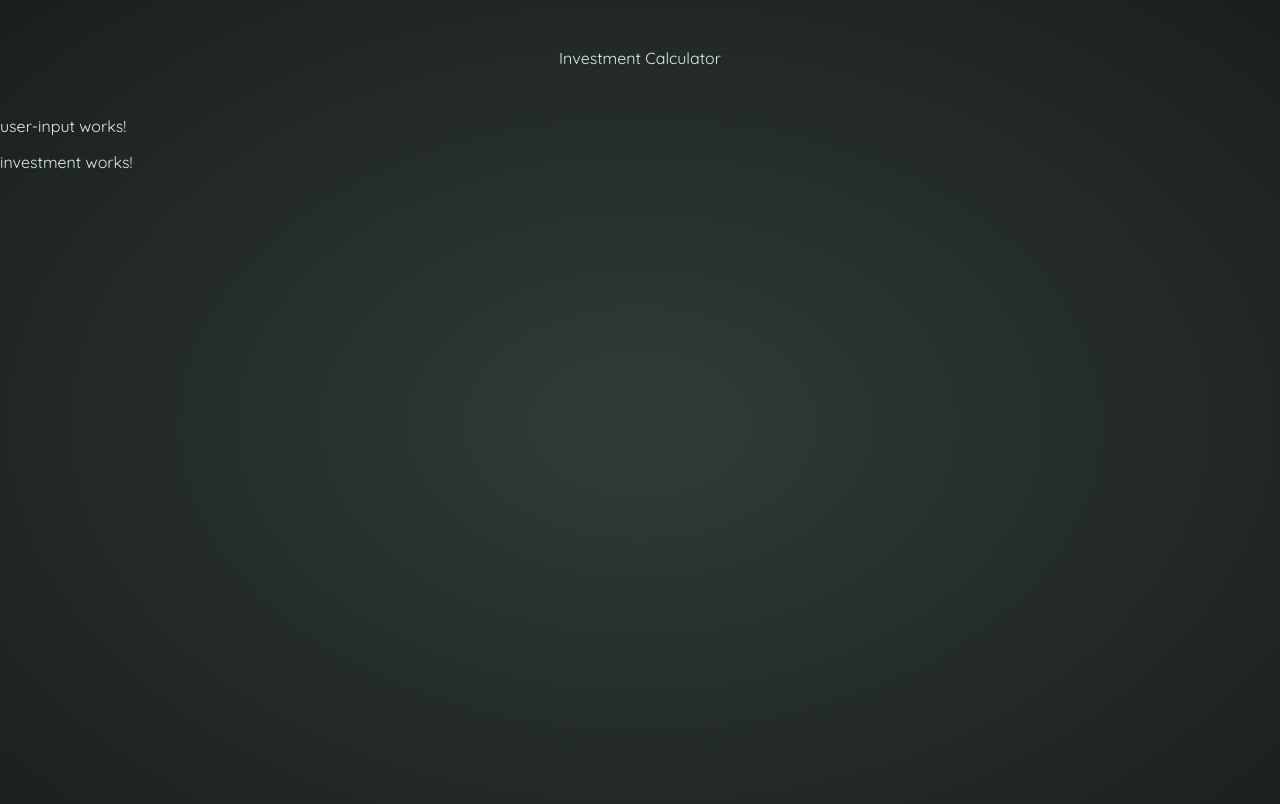
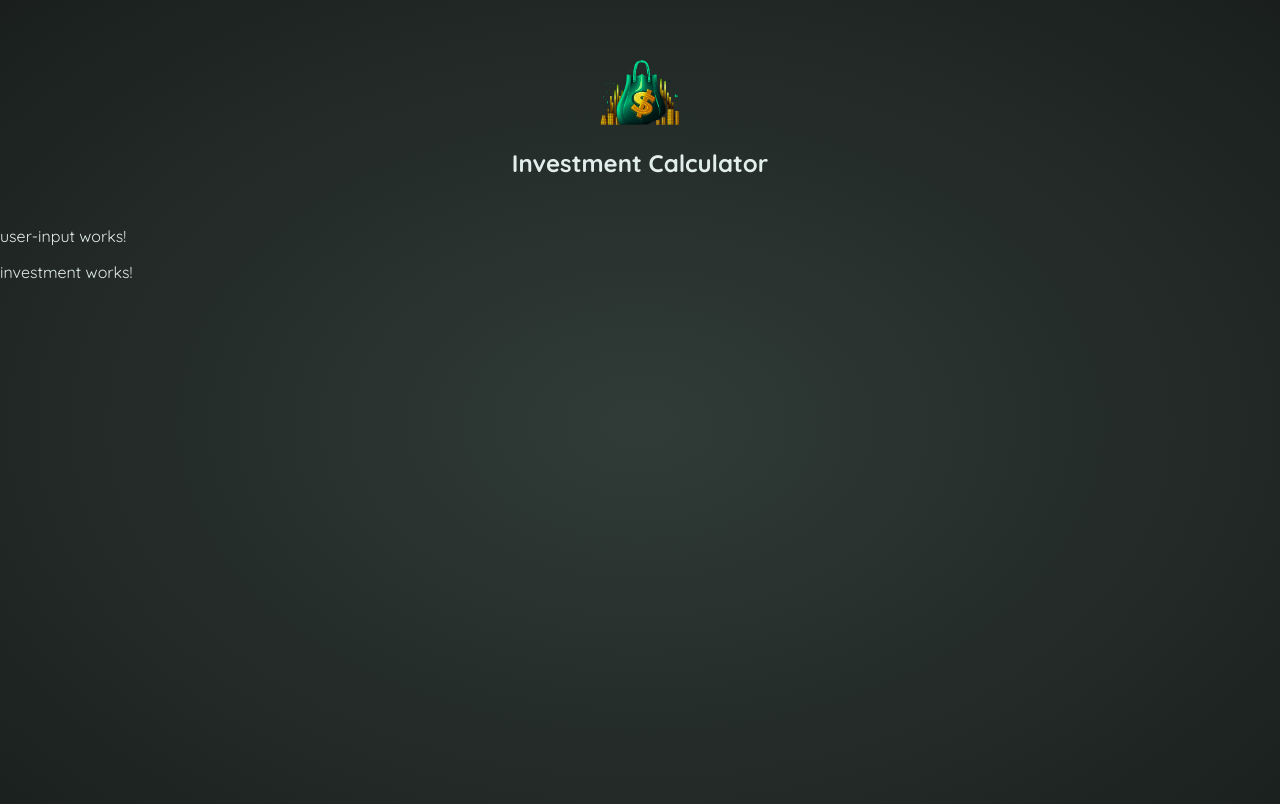
Before and after one commit to Suganya1990/InvestmentReturnApp, an Angular app in the folder investmentApp/: page / in a window 1280 px wide. Shown: the top 804 px of the page. Built offline with nearby package versions, Linux system fonts and the light colour scheme.

Commit message:
updated .html
added html

```diff
--- a/investmentApp/angular.json
+++ b/investmentApp/angular.json
@@ -21,6 +21,7 @@
             ],
             "tsConfig": "tsconfig.app.json",
             "assets": [
+              "src/assets",
               {
                 "glob": "**/*",
                 "input": "public"
--- a/investmentApp/src/app/header/header.component.html
+++ b/investmentApp/src/app/header/header.component.html
@@ -1 +1,7 @@
-<header>Investment Calculator</header>
+<header>
+    <img src="../../assets/investment-calculator-logo.png" alt="Header Img">
+    <h1>
+        Investment Calculator
+    </h1>
+
+</header>
```
Also changed, not shown: investmentApp/src/assets/investment-calculator-logo.png (added).
